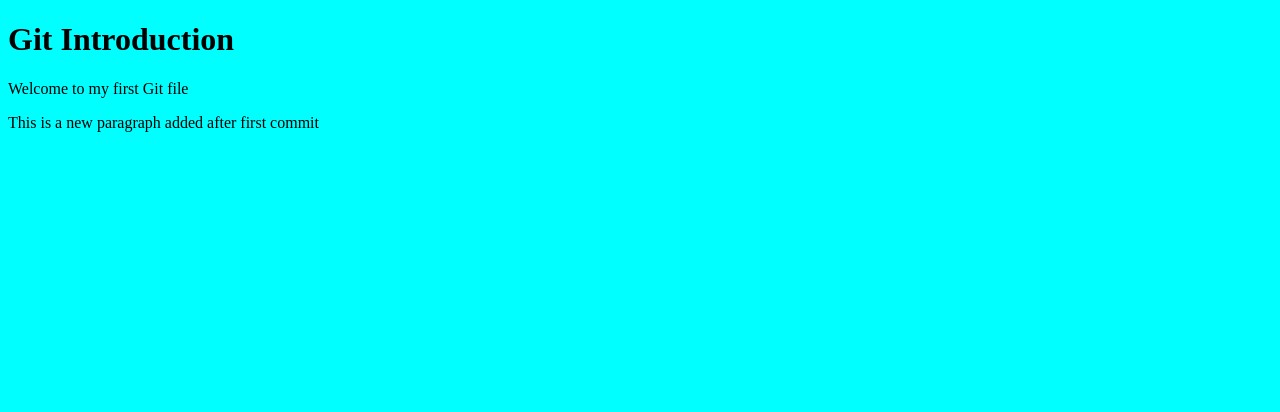
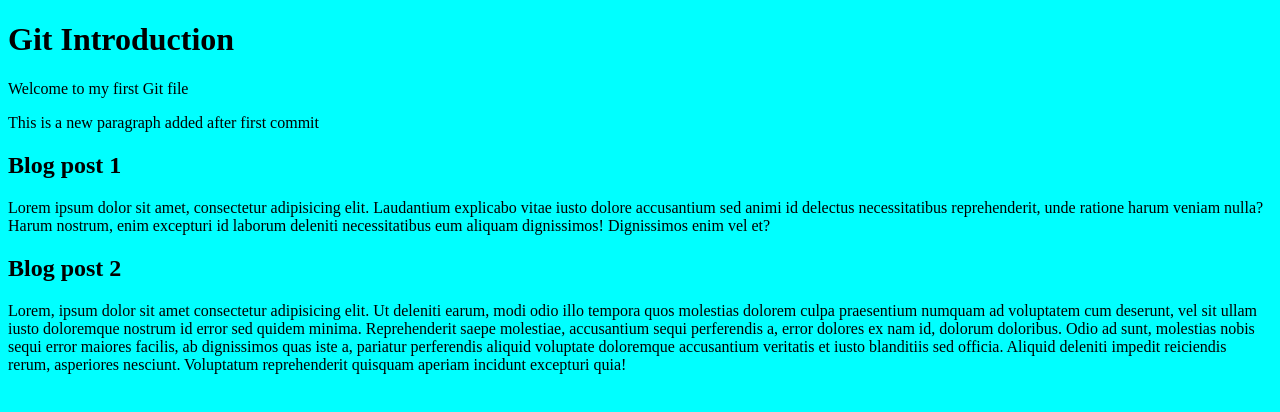
Before and after one commit to Muhammadstack/geegstack-lecture, a plain HTML site: page index.html in a window 1280 px wide. Drawn offline with Linux system fonts and the light colour scheme.

Commit message:
blog post1 and post2 added

```diff
--- a/index.html
+++ b/index.html
@@ -12,5 +12,16 @@
     <h1>Git Introduction</h1>
     <p>Welcome to my first Git file</p>
     <p>This is a new paragraph added after  first commit</p>
+    <div>
+
+        <article>
+            <h1>Blog post 1</h1>
+            <p>Lorem ipsum dolor sit amet, consectetur adipisicing elit. Laudantium explicabo vitae iusto dolore accusantium sed animi id delectus necessitatibus reprehenderit, unde ratione harum veniam nulla? Harum nostrum, enim excepturi id laborum deleniti necessitatibus eum aliquam dignissimos! Dignissimos enim vel et?</p>
+        </article>
+        <article>
+            <h1>Blog post 2</h1>
+            <p>Lorem, ipsum dolor sit amet consectetur adipisicing elit. Ut deleniti earum, modi odio illo tempora quos molestias dolorem culpa praesentium numquam ad voluptatem cum deserunt, vel sit ullam iusto doloremque nostrum id error sed quidem minima. Reprehenderit saepe molestiae, accusantium sequi perferendis a, error dolores ex nam id, dolorum doloribus. Odio ad sunt, molestias nobis sequi error maiores facilis, ab dignissimos quas iste a, pariatur perferendis aliquid voluptate doloremque accusantium veritatis et iusto blanditiis sed officia. Aliquid deleniti impedit reiciendis rerum, asperiores nesciunt. Voluptatum reprehenderit quisquam aperiam incidunt excepturi quia!</p>
+        </article>
+    </div>
 </body>
 </html>
```
